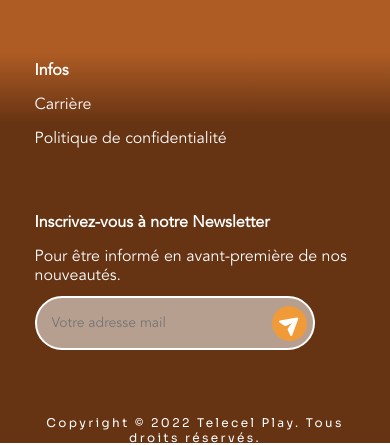
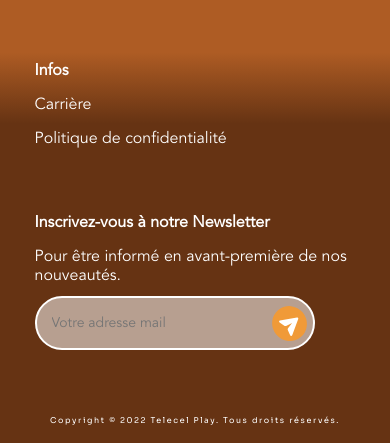
Before and after one commit to telecelplay/website, a plain HTML site: page app/index.html in a window 390 px wide. Shown: the part 6285-6730 px from the top of the page. Drawn offline with Linux system fonts and the light colour scheme.

Commit message:
#3 change copyright text in mobile view

```diff
--- a/app/styles.css
+++ b/app/styles.css
@@ -679,6 +679,7 @@ input[type=number]::-webkit-outer-spin-button {
 
     .copyright {
         top: -20px;
+        font-size: 8px;
     }
 
     .contactP {
--- a/docs/styles.css
+++ b/docs/styles.css
@@ -679,6 +679,7 @@ input[type=number]::-webkit-outer-spin-button {
 
     .copyright {
         top: -20px;
+        font-size: 8px;
     }
 
     .contactP {
```
